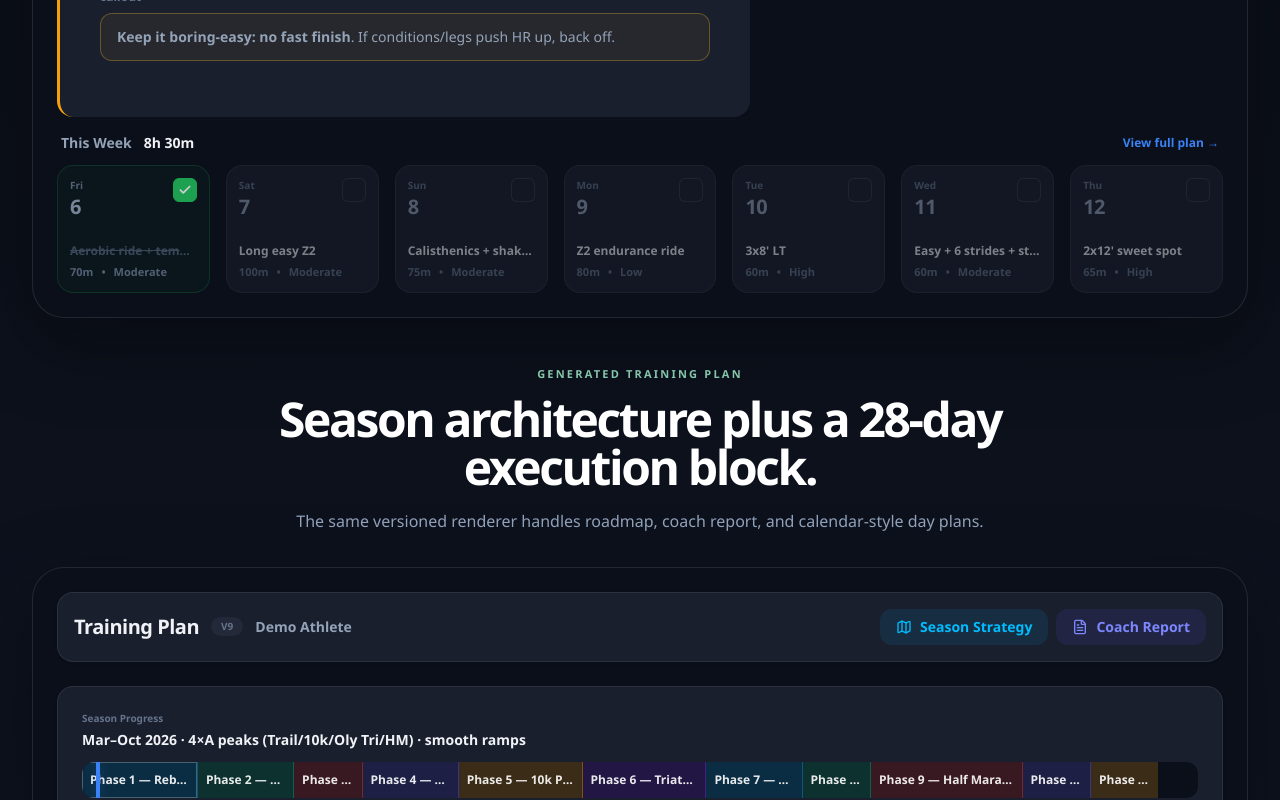
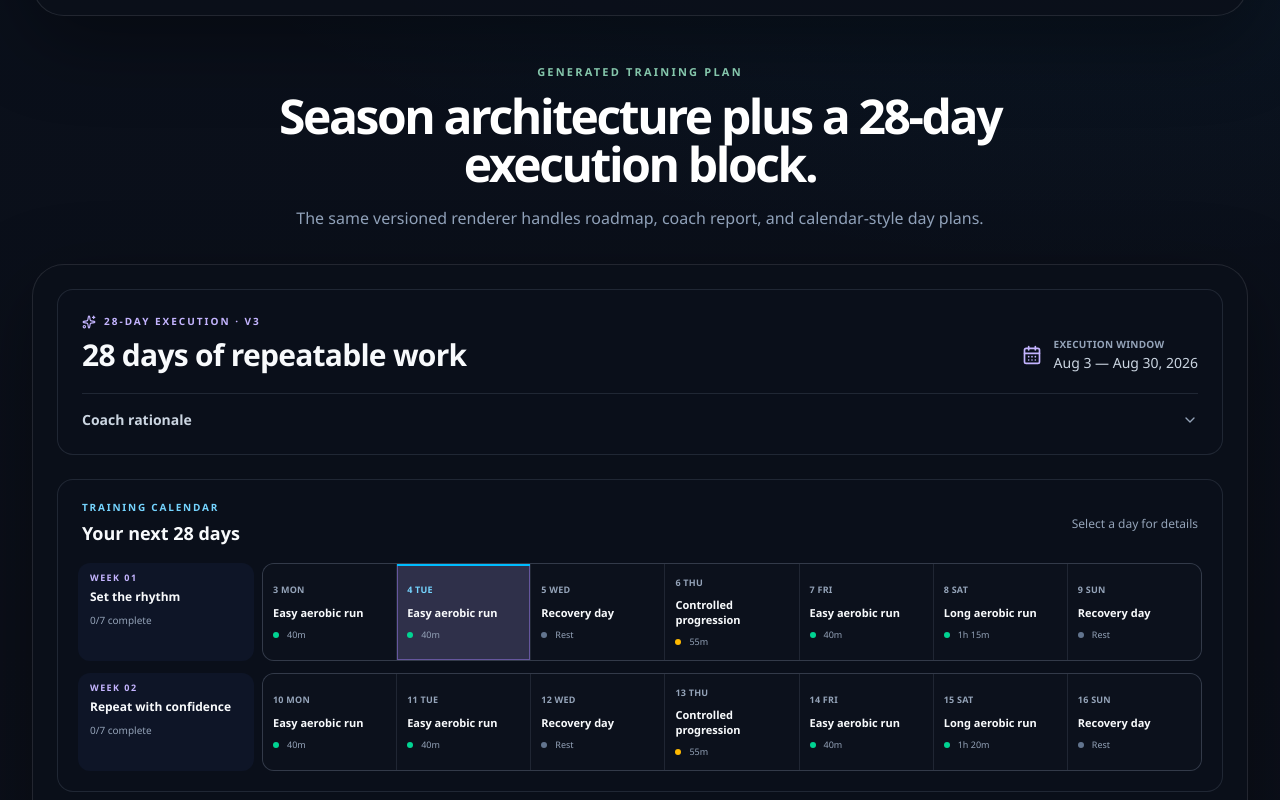
Before and after one commit to leonzzz435/paced-coach, a Next.js app in the folder web/app/: page /demo in a window 1280 px wide. Shown: the part 1820-2620 px from the top of the page. Built offline with nearby package versions, Linux system fonts and the light colour scheme.

Commit message:
fix: showcase schema v3 in public demo

```diff
--- a/web/app/src/app/demo/page.tsx
+++ b/web/app/src/app/demo/page.tsx
@@ -4,6 +4,9 @@ import Link from "next/link";
 import DashboardClient from "@/components/dashboard/dashboard-client";
 import PlanViewer from "@/components/plan-viewer/plan-viewer";
 import { DEFAULT_DEMO_PERSONA } from "@/lib/demo/demo-data";
+import { DEMO_SEASON_PLAN_BY_PERSONA } from "@/lib/demo/fixtures/v3/season";
+import { DEMO_WEEKLY_PLAN_BY_PERSONA } from "@/lib/demo/fixtures/v3/weekly";
+import { DEFAULT_DEMO_PERSONA_ID } from "@/lib/demo/personas";
 import { buildPublicMetadata } from "@/lib/public-metadata";
 import type { DashboardStateResponse } from "@/lib/types/dashboard";
 
@@ -14,16 +17,18 @@ export const metadata = buildPublicMetadata({
   path: "/demo",
 });
 
-const DEMO_NOW_ISO = "2026-03-07T07:45:00.000Z";
+const DEMO_NOW_ISO = "2026-08-04T07:45:00.000Z";
+const DEMO_SEASON_PLAN = DEMO_SEASON_PLAN_BY_PERSONA[DEFAULT_DEMO_PERSONA_ID];
+const DEMO_WEEKLY_PLAN = DEMO_WEEKLY_PLAN_BY_PERSONA[DEFAULT_DEMO_PERSONA_ID];
 
 function demoDashboardState(): DashboardStateResponse {
-  const todayOverride = DEFAULT_DEMO_PERSONA.weekly.weeks[0]?.days[1] ?? null;
+  const today = DEMO_WEEKLY_PLAN.weeks[0]?.days[1] ?? null;
 
   return {
     athlete_time: {
       timezone: "Europe/Berlin",
       timezone_source: "profile",
-      today_local_date: todayOverride?.date ?? "2026-03-07",
+      today_local_date: today?.date ?? "2026-08-04",
       now_local_iso: DEMO_NOW_ISO,
     },
     analysis: {
@@ -37,7 +42,7 @@ function demoDashboardState(): DashboardStateResponse {
       source: "none",
       label: null,
       updated_at: DEMO_NOW_ISO,
-      target_date: todayOverride?.date ?? "2026-03-07",
+      target_date: today?.date ?? "2026-08-04",
     },
     coach_surface: {
       source: "analysis",
@@ -50,14 +55,14 @@ function demoDashboardState(): DashboardStateResponse {
       updated_at: DEMO_NOW_ISO,
     },
     season: {
-      season_plan: DEFAULT_DEMO_PERSONA.season,
-      version: DEFAULT_DEMO_PERSONA.season.version,
+      season_plan: DEMO_SEASON_PLAN,
+      version: DEMO_SEASON_PLAN.version,
       updated_at: DEMO_NOW_ISO,
       source_job_id: "demo-season-job",
     },
     weekly: {
-      weekly_plan: DEFAULT_DEMO_PERSONA.weekly,
-      version: DEFAULT_DEMO_PERSONA.weekly.version,
+      weekly_plan: DEMO_WEEKLY_PLAN,
+      version: DEMO_WEEKLY_PLAN.version,
       updated_at: DEMO_NOW_ISO,
       source_job_id: "demo-weekly-job",
     },
@@ -83,7 +88,7 @@ function demoDashboardState(): DashboardStateResponse {
         "Demo mode: this is fixture data, not live medical or training advice.",
         "No device-derived readiness, sleep, or compliance signal is assumed; describe anything relevant in your own words.",
       ],
-      day_override: todayOverride,
+      day_override: null,
     },
     daily_sync: {
       visible: false,
@@ -168,7 +173,7 @@ function DemoHero() {
           <div className="grid gap-3 sm:grid-cols-2">
             {[
               ["Athlete context", "You define it", "Goals, history, availability, and constraints"],
-              ["Season roadmap", "11 phases", "Macro plan from March to October"],
+              ["Season roadmap", "3 phases", "Macro plan from August to November"],
               ["Execution block", "28 days", "Day-level sessions and adaptation gates"],
               ["Coach workspace", "Plan-aware", "Questions, reflections, and proposed changes"],
             ].map(([label, value, body]) => (
@@ -285,8 +290,8 @@ function PlanPreview() {
             analysis={DEFAULT_DEMO_PERSONA.analysis}
             nowIso={DEMO_NOW_ISO}
             publicPreview
-            seasonPlan={DEFAULT_DEMO_PERSONA.season}
-            weeklyPlan={DEFAULT_DEMO_PERSONA.weekly}
+            seasonPlan={DEMO_SEASON_PLAN}
+            weeklyPlan={DEMO_WEEKLY_PLAN}
           />
         </Suspense>
       </div>
--- a/web/app/src/tests/public/messaging-contract.ts
+++ b/web/app/src/tests/public/messaging-contract.ts
@@ -38,6 +38,8 @@ assert.match(combined, /constraints/i, "public messaging must identify athlete-d
 assert.match(combined, /provider-free/i, "public messaging must state the provider-free product boundary");
 assert.match(combined, /no external training-data connector|no activity-platform or recovery-device account/i);
 assert.match(publicSurfaces.demo, /kpis:\s*\[\]/, "the public demo must not surface wearable-derived KPI fixtures");
+assert.match(publicSurfaces.demo, /DEMO_SEASON_PLAN_BY_PERSONA/);
+assert.match(publicSurfaces.demo, /DEMO_WEEKLY_PLAN_BY_PERSONA/);
 assert.doesNotMatch(
   publicSurfaces.demo,
   /dashboard_kpis|analysis\.coach_action|ACWR|Recovery score|Sleep RHR|VO₂max/i,
```
